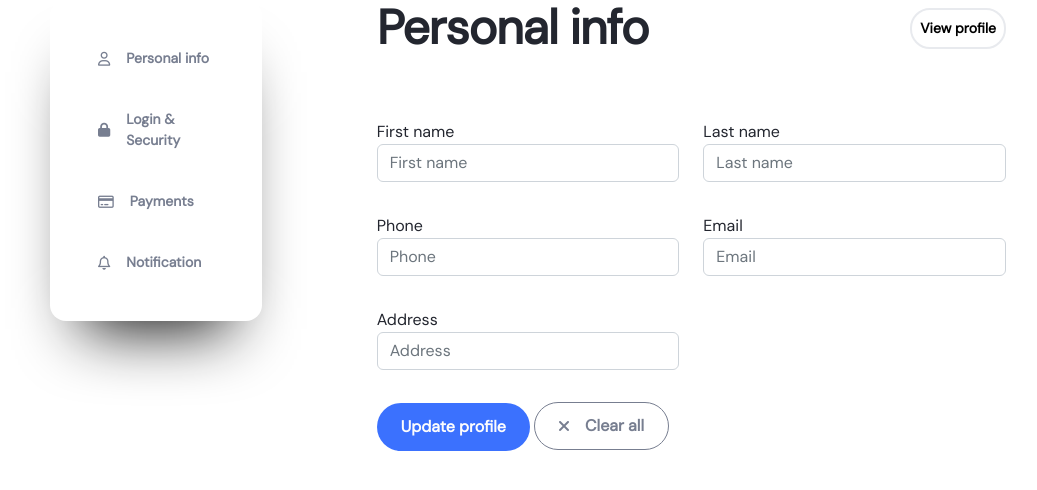
After one commit to KienNguyen1911/ComputingProject, a Laravel app: page /personal-info in a window 1280 px wide. The commit adds this page. Shown: the top 490 px of the page, without its empty margins (112-1149 px from the left). Run offline with Laravel 9, Linux system fonts and the light colour scheme.

Commit message:
Update header + navbar & create personal info page

```diff
--- /dev/null
+++ b/public/css/personal-infor.css
@@ -0,0 +1,93 @@
+.section{
+    margin: 0 80px;
+}
+.section-menu{
+    background-color: #fff;
+    box-shadow: #0f0f0f 0px 40px 64px -32px;
+    border-radius: 16px;
+    padding: 48px;
+    width: 70%;
+}
+.section-menu-link{
+    font-size: 14px;
+    font-weight: 700;
+    align-items: center;
+    text-decoration: none;
+    display: flex;
+    color: #777E90;
+}
+.section-menu-link:hover{
+    color: #000;
+}
+.section-menu-link:not(:last-child) {
+        margin-bottom: 40px;
+}
+.section-form{
+
+}
+.section-form-head{
+    display: flex;
+    align-items: center;
+    margin-bottom: 64px;
+}
+.section-form-title{
+    font-size: 48px;
+    font-weight: 700;
+    line-height: 1.16667;
+    letter-spacing: -.02em;
+    margin-right: auto;
+}
+.section-form-button{
+    display: inline-flex;
+    justify-content: center;
+    font-size: 14px;
+    font-weight: 700;
+    align-items: center;
+    text-decoration: none;
+    color: #000;
+    border: 2px solid #e8eaee;
+    border-radius: 20px;
+    padding: 8px;
+}
+.section-form-button:hover{
+    color: #f2f3f7;
+    background-color: #000;
+}
+.section-form-field{
+    display: flex;
+    flex-direction: column;
+    margin-bottom: 32px;
+}
+.section-form-control__update{
+    display: inline-flex;
+    justify-content: center;
+    align-items: center;
+    height: 48px;
+    padding: 0 24px;
+    background: #3B71FE;
+    border-radius: 24px;
+    font-size: 16px;
+    font-weight: 700;
+    line-height: 1;
+    text-align: center;
+    color: #FCFCFD;
+    border: none;
+}
+.section-form-control__update:hover{
+    background: #2A4F9C;
+}
+.section-form-control__clear{
+    display: inline-flex;
+    justify-content: center;
+    align-items: center;
+    height: 48px;
+    padding: 0 24px;
+    background: #fff;
+    border-radius: 24px;
+    font-size: 16px;
+    font-weight: 700;
+    line-height: 1;
+    text-align: center;
+    color: #777E90;
+    border: 1px solid #777E90;
+}
--- /dev/null
+++ b/resources/views/components/personal-info.blade.php
@@ -0,0 +1,113 @@
+<!DOCTYPE html>
+<html lang="en">
+<head>
+    <meta charset="utf-8">
+    <meta name="viewport" content="width=device-width, initial-scale=1">
+    <title>Fleet</title>
+    <link href="https://cdn.jsdelivr.net/npm/bootstrap@5.2.2/dist/css/bootstrap.min.css" rel="stylesheet" integrity="sha384-Zenh87qX5JnK2Jl0vWa8Ck2rdkQ2Bzep5IDxbcnCeuOxjzrPF/et3URy9Bv1WTRi" crossorigin="anonymous">
+    <link rel="preconnect" href="https://fonts.googleapis.com">
+    <link rel="preconnect" href="https://fonts.gstatic.com" crossorigin>
+    <link href="https://fonts.googleapis.com/css2?family=DM+Sans&display=swap" rel="stylesheet">
+    <link href="{{asset('css/base.css')}}" rel="stylesheet">
+    <link rel="stylesheet" href="{{asset('css/header.css')}}">
+    <link rel="stylesheet" href="{{asset('css/personal-infor.css')}}">
+    <link rel="stylesheet" href="https://cdnjs.cloudflare.com/ajax/libs/font-awesome/6.2.0/css/all.min.css">
+</head>
+<body>
+    <div class="container">
+        <div class="section">
+            <div class="row">
+                <div class="col-6 col-md-4">
+                    <div class="section-menu">
+                        <a class="section-menu-link" href="#">
+                            <i class="fa-regular fa-user"></i> <span class="ms-3">Personal info</span>
+                        </a>
+                        <a class="section-menu-link" href="#">
+                            <i class="fa-solid fa-lock"></i> <span class="ms-3">Login & Security</span>
+                        </a>
+                        <a class="section-menu-link" href="#">
+                            <i class="fa-regular fa-credit-card"></i> <span class="ms-3">Payments</span>
+                        </a>
+                        <a class="section-menu-link" href="#">
+                            <i class="fa-regular fa-bell"></i> <span class="ms-3">Notification</span>
+                        </a>
+                    </div>
+                </div>
+                <div class="col-md-8">
+                    <div class="section-form">
+                        <div class="section-form-head">
+                            <div class="section-form-title">Personal info</div>
+                            <a class="section-form-button" href="">View profile</a>
+                        </div>
+                        <div class="section-form-body">
+                            <form action="">
+                                @csrf
+                                <div class="row">
+                                    <div class="col-12 col-md-6">
+                                        <div class="section-form-field">
+                                            <div class="section-form-field__title">
+                                                First name
+                                            </div>
+                                            <div class="section-form-field__input">
+                                                <input type="text" class="form-control" placeholder="First name" aria-label="First name">
+                                            </div>
+                                        </div>
+                                    </div>
+                                    <div class="col-12 col-md-6">
+                                        <div class="section-form-field">
+                                            <div class="section-form-field__title">
+                                                Last name
+                                            </div>
+                                            <div class="section-form-field__input">
+                                                <input type="text" class="form-control" placeholder="Last name" aria-label="Last name">
+                                            </div>
+                                        </div>
+                                    </div>
+                                </div>
+                                <div class="row">
+                                    <div class="col-12 col-md-6">
+                                        <div class="section-form-field">
+                                            <div class="section-form-field__title">
+                                                Phone
+                                            </div>
+                                            <div class="section-form-field__input">
+                                                <input type="text" class="form-control" placeholder="Phone" aria-label="Phone">
+                                            </div>
+                                        </div>
+                                    </div>
+                                    <div class="col-12 col-md-6">
+                                        <div class="section-form-field">
+                                            <div class="section-form-field__title">
+                                                Email
+                                            </div>
+                                            <div class="section-form-field__input">
+                                                <input type="text" class="form-control" placeholder="Email" aria-label="Email">
+                                            </div>
+                                        </div>
+                                    </div>
+                                </div>
+                                <div class="row">
+                                    <div class="col-12 col-md-6">
+                                        <div class="section-form-field">
+                                            <div class="section-form-field__title">
+                                                Address
+                                            </div>
+                                            <div class="section-form-field__input">
+                                                <input type="text" class="form-control" placeholder="Address" aria-label="Address">
+                                            </div>
+                                        </div>
+                                    </div>
+                                </div>
+                            </form>
+                        </div>
+                        <div class="section-form-control">
+                            <button class="section-form-control__update" type="submit" >Update profile</button>
+                            <button class="section-form-control__clear"><i class="fa-solid fa-xmark"></i><span class="ms-3">Clear all</span></button>
+                        </div>
+                    </div>
+                </div>
+            </div>
+        </div>
+    </div>
+</body>
+</html>
--- a/routes/web.php
+++ b/routes/web.php
@@ -28,3 +28,6 @@ Route::get('footer', function () {
 Route::get('/content', function () {
     return view('components.content');
 });
+Route::get('personal-info', function () {
+    return view('components.personal-info');
+});
```
Also changed, not shown: public/css/header.css (+47 -29 lines), resources/views/components/header.blade.php (+15 -14 lines), resources/views/components/navbar.blade.php (added, +38 -0 lines).
